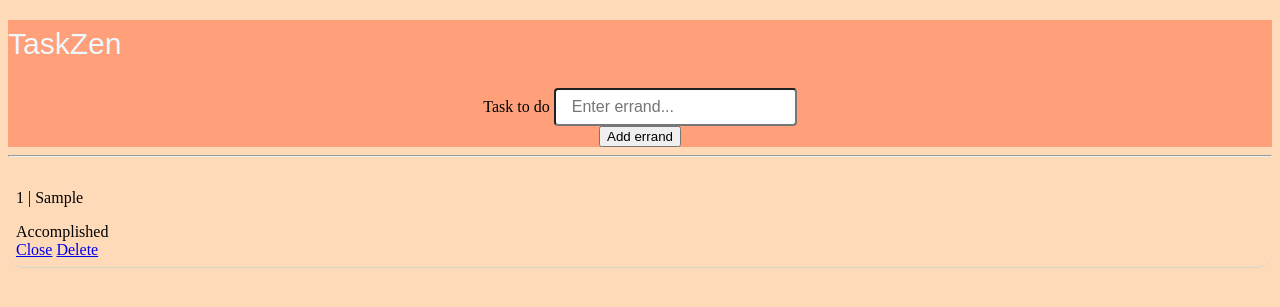
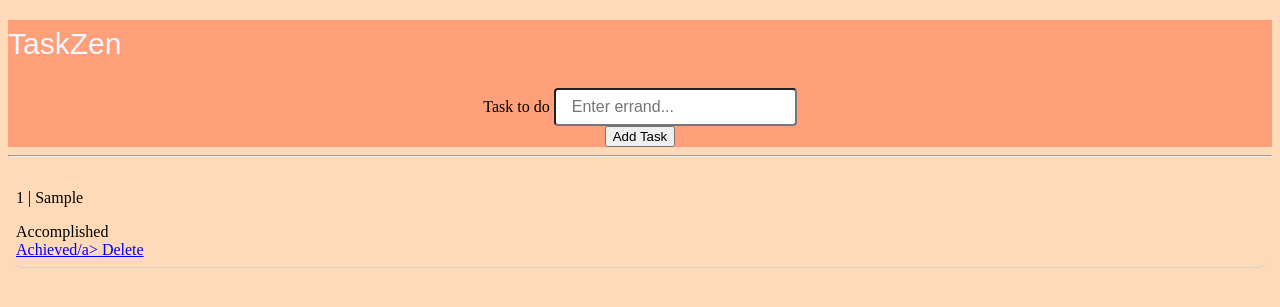
Before and after one commit to maya-cmd/smart_todo-app, a Flask app: page / in a window 1280 px wide. Shown: the top 307 px of the page. Run offline with Flask 3, Linux system fonts and the light colour scheme; tables that the repository leaves empty hold one stand-in row (values such as "Sample post").

Commit message:
smart to_do app

```diff
--- a/templates/index.html
+++ b/templates/index.html
@@ -15,7 +15,7 @@
             	<label>Task to do</label>
             	<input type="text" name="goal" placeholder="Enter errand...">
             	<br>
-            	<button type="submit">Add errand</button>
+            	<button type="submit">Add Task</button>
         	</div>
     </form>
 	</div>
@@ -30,7 +30,7 @@
     	<span>Accomplished</span>
     	{% endif %}
 		<div>
-			<a href="/update/{{ errand.id }}">Close</a>
+			<a href="/update/{{ errand.id }}">Achieved/a>
 			<a href="/delete/{{ errand.id }}">Delete</a>
 		</div>
 	</div>
```
